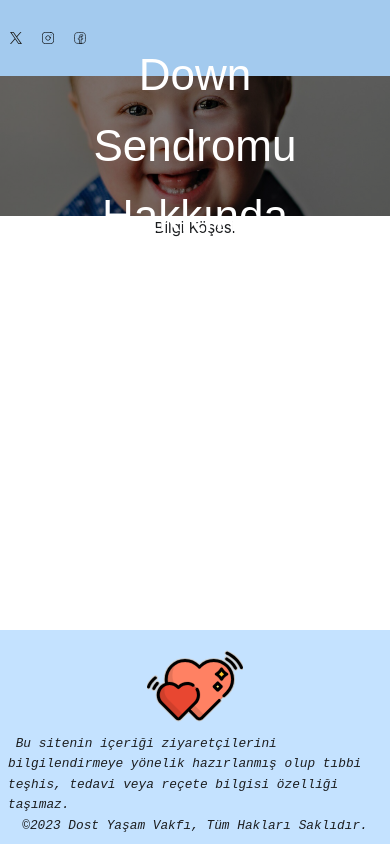
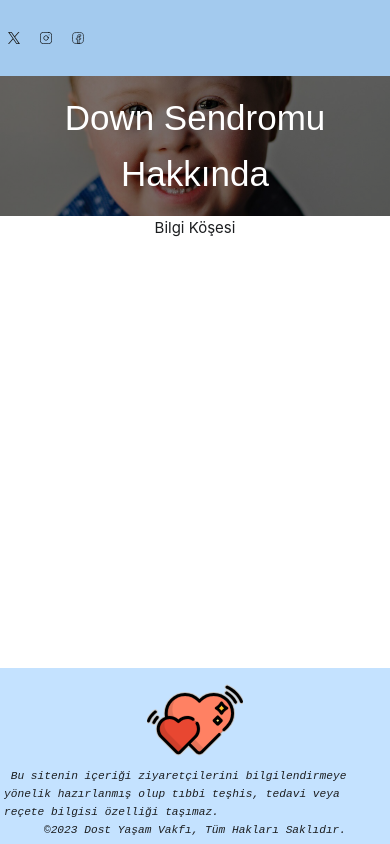
Before and after one commit to sametbirol/dost-yasam-vakfi, a Vue app: page /#/bilgi-kosesi in a window 390 px wide. Built offline with nearby package versions, Linux system fonts and the light colour scheme; a web font is replaced by a local one.

Commit message:
new size limits

```diff
--- a/src/assets/main.css
+++ b/src/assets/main.css
@@ -11,12 +11,15 @@
   align-items: center;
   min-height: 100vh;
 }
+
 a {
   text-decoration: none;
   color: var(--blue-darken-3);
   transition: 0.4s;
   border-radius: 12px;
+  text-align: center;
 }
+
 @media (hover: hover) {
   a:hover {
     background-color: var(--pink-pastel-color-2);
@@ -48,6 +51,13 @@ a {
   white-space: pre-wrap;
 }
 
+.mobile-inactive {
+  display: block;
+}
+
+.mobile-active {
+  display: none;
+}
 @media (min-width: 1281px) {
   .header {
     font-size: var(--header-size-xl);
@@ -137,7 +147,7 @@ a {
   }
 }
 
-@media (max-width: 767px) {
+@media (min-width: 481px) and (max-width: 767px) {
   .header {
     font-size: var(--header-size-small);
   }
@@ -166,3 +176,42 @@ a {
   }
 
 }
+
+@media (max-width: 480px) {
+  .header {
+    font-size: var(--header-size-xs);
+  }
+
+  .subheader {
+    font-size: var(--subheader-size-xs);
+  }
+
+  .footer {
+    font-size: var(--footer-size-xs)
+  }
+
+  .text {
+    font-size: var(--font-size-xs)
+  }
+
+  .container {
+    width: 96%;
+  }
+
+  .wrapper {
+    padding: 4px;
+  }
+
+  a {
+    font-size: var(--footer-size-xs);
+  }
+
+  .mobile-inactive {
+    display: none;
+  }
+
+  .mobile-active {
+    display: block;
+  }
+
+}
```
